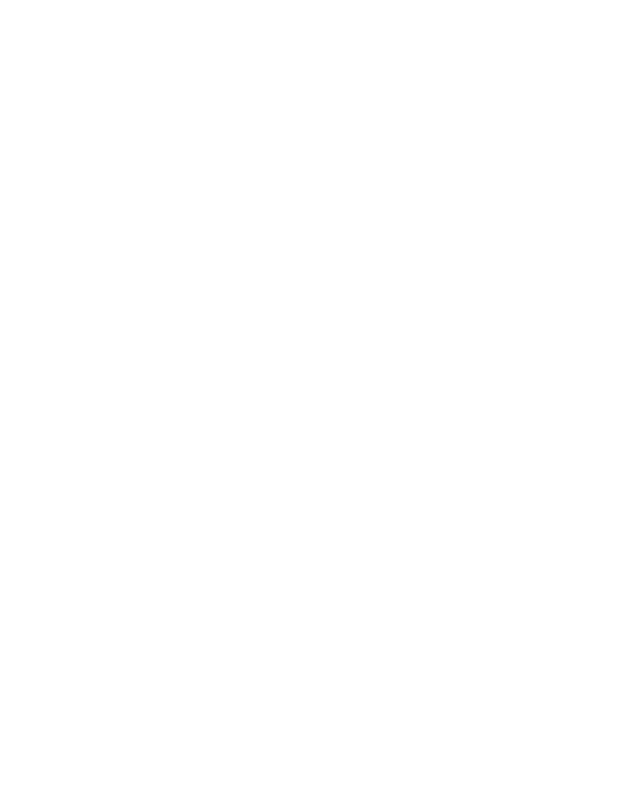
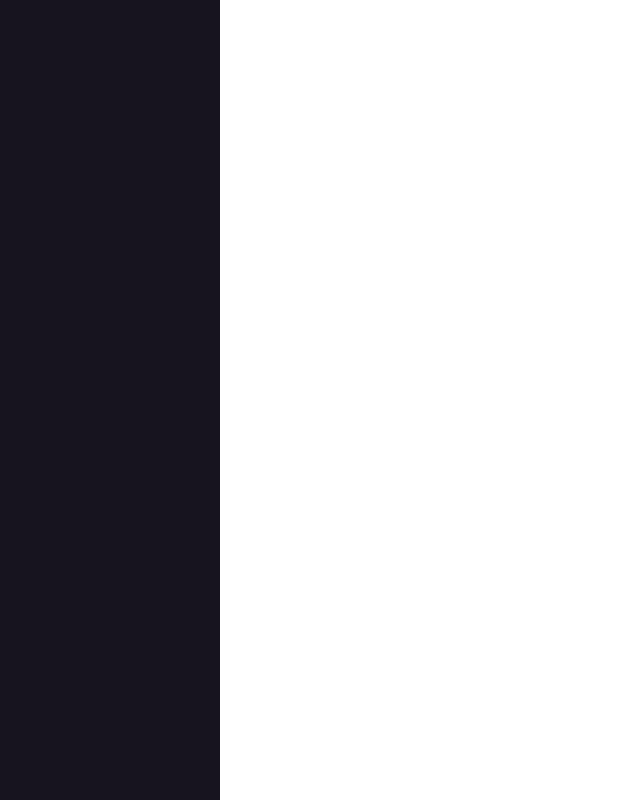
Before and after one commit to guyziv2110/FCC-Journy, a plain HTML site: page index.html in a window 1280 px wide. Shown: the whole page, without its empty margins (0-640 px from the left). Drawn offline with nearby package versions, Linux system fonts and the light colour scheme.

Commit message:
ui design changes

```diff
--- a/css/styles.css
+++ b/css/styles.css
@@ -0,0 +1,9 @@
+.channel-panel {
+  position: fixed;
+  z-index: 1;
+  height: 100%;
+  width: 220px;
+  background-color: #17141f;
+  color: #898395;
+  left: 0px;
+}
--- a/index.html
+++ b/index.html
@@ -7,6 +7,11 @@
   </head>
   <body>
     <div class="container twitchtv-container">
+        <div class="channel-panel">
+        </div>
+
+        <div class="channel-featured-content">
+        </div>
     </div>
     <script src="https://cdnjs.cloudflare.com/ajax/libs/jquery/3.1.0/jquery.min.js"></script>
     <script src="js/app.js"></script>
```
